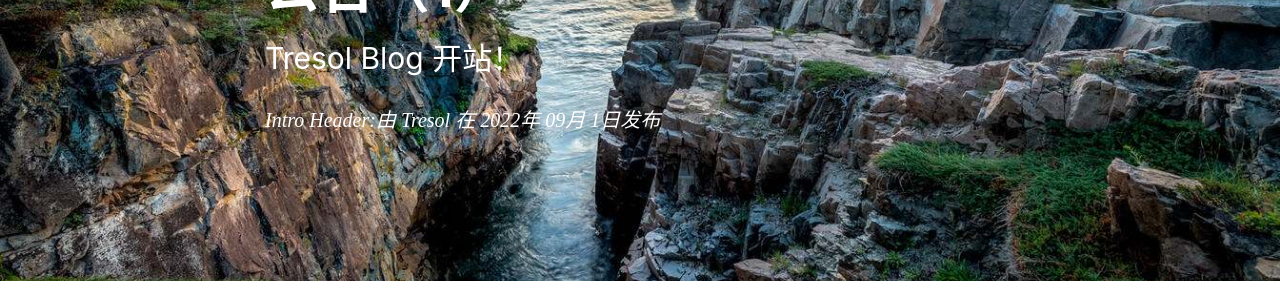
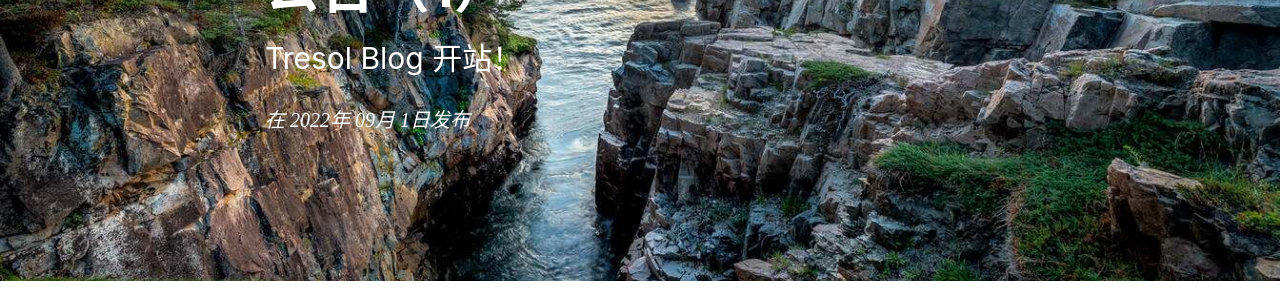
Before and after one commit to Tresol/tresol.github.io, a Jekyll site: the page built from _posts/2022-08-29-OpenCele.md, in a window 1280 px wide. Shown: the part 242-542 px from the top of the page. Built offline with Jekyll 4.4.1, drawn with Linux system fonts in a browser that asks for light colours; nearby versions of some CDN libraries; comment, search, counter and statistics services are not loaded.

Commit message:
Update intro-header.html

```diff
--- a/_includes/intro-header.html
+++ b/_includes/intro-header.html
@@ -46,7 +46,7 @@
                     <h1>{{ page.title }}</h1>
                     {% comment %} always create a h2 for keeping the margin {% endcomment %}
                     <h2 class="subheading">{{ page.subtitle }}</h2>
-                    <span class="meta">Intro Header:由 {% if page.author %}{{ page.author }}{% else %}{{ site.title }}{% endif %} 在 {{ page.date | date: "%Y" }}年 {{ page.date | date: "%m" }}月 {{ page.date | date: "%-d" }}日发布</span>
+                    <span class="meta">{% if page.type == '1' %} 原创：由 {% if page.author %}{{ page.author }}{% else %}{{ site.title }}{% endif %} 转载：由 {% if page.author %}{{ page.author }}{% else %}{{ site.title }}{% endif %}{% endif %} 在 {{ page.date | date: "%Y" }}年 {{ page.date | date: "%m" }}月 {{ page.date | date: "%-d" }}日发布</span>
                 </div>
             </div>
         </div>
```
